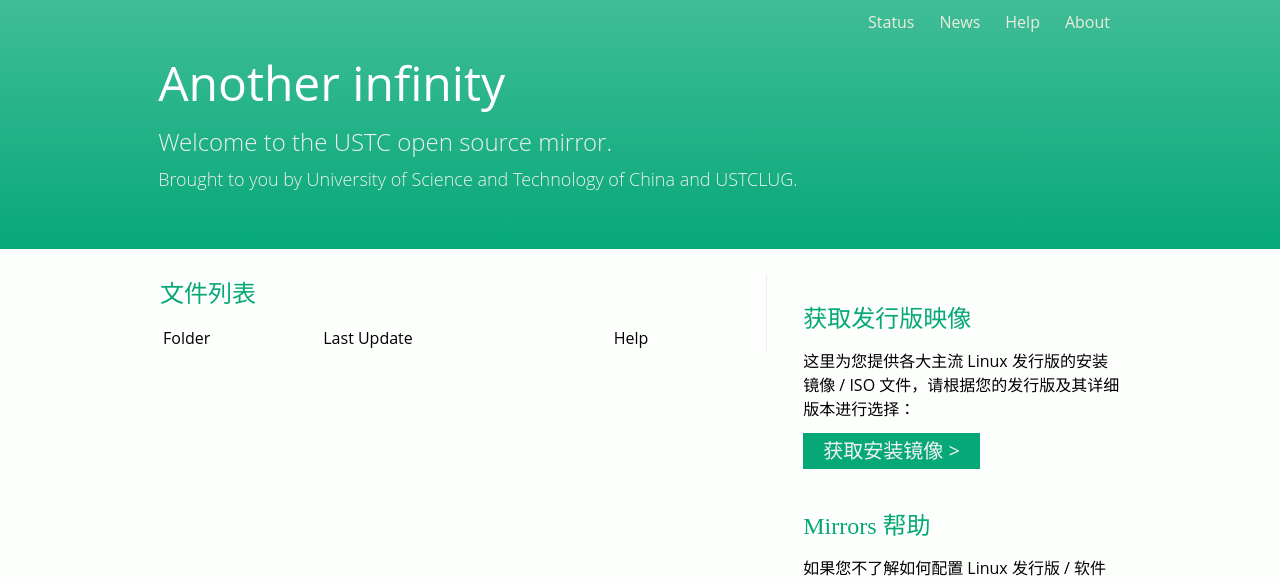
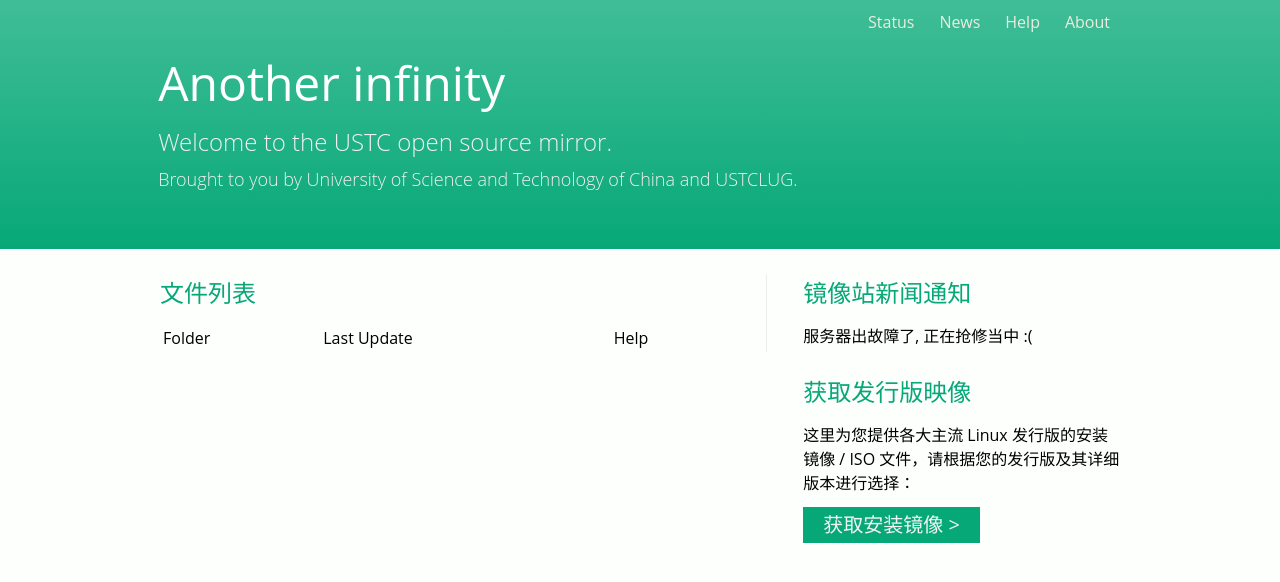
Before and after one commit to ustclug/mirrors-index, a Python web app: template templates/index.html in a window 1280 px wide. Shown: the top 582 px of the page. Run offline with Jinja, Linux system fonts and the light colour scheme; the template is opened without the code that fills it, so the values that code supplies are empty; some web fonts are replaced.

Commit message:
minor change

```diff
--- a/templates/sidebar.html
+++ b/templates/sidebar.html
@@ -1,11 +1,12 @@
 <div id="sidebar">
     <div id="servernews">
+    <h3>镜像站新闻通知</h3>
     {% if newslist|length > 0 %}
-        <h3>镜像站新闻通知</h3>
         {% for record in newslist -%}
         <p><a href="{{ record.link }}">{{ record.title }}</a></p>
         {%- endfor %}
     {% else %}
+        <p>服务器出故障了, 正在抢修当中 :(<p>
     {% endif %}
     </div>
     <div id="cdimages">
```
